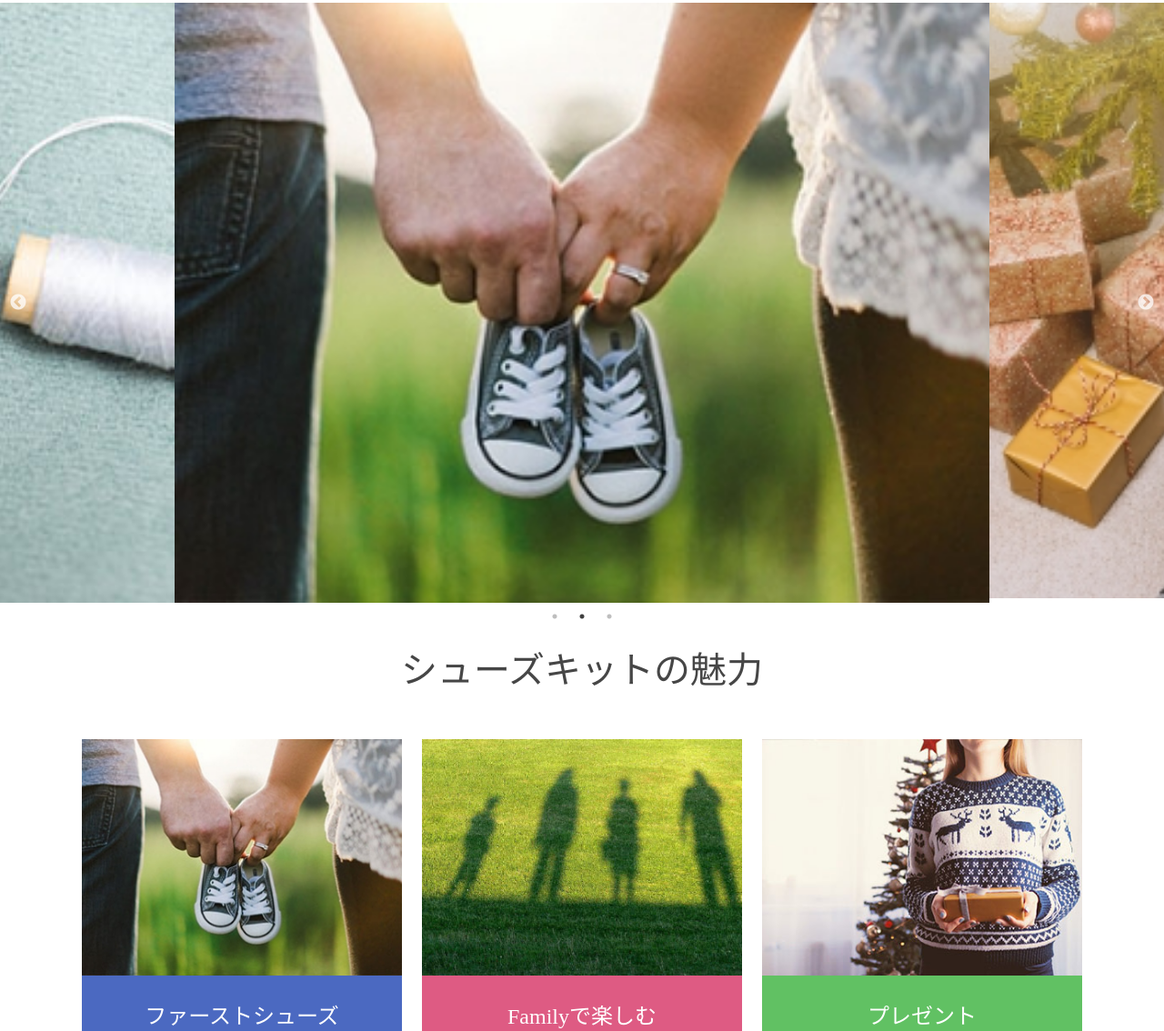
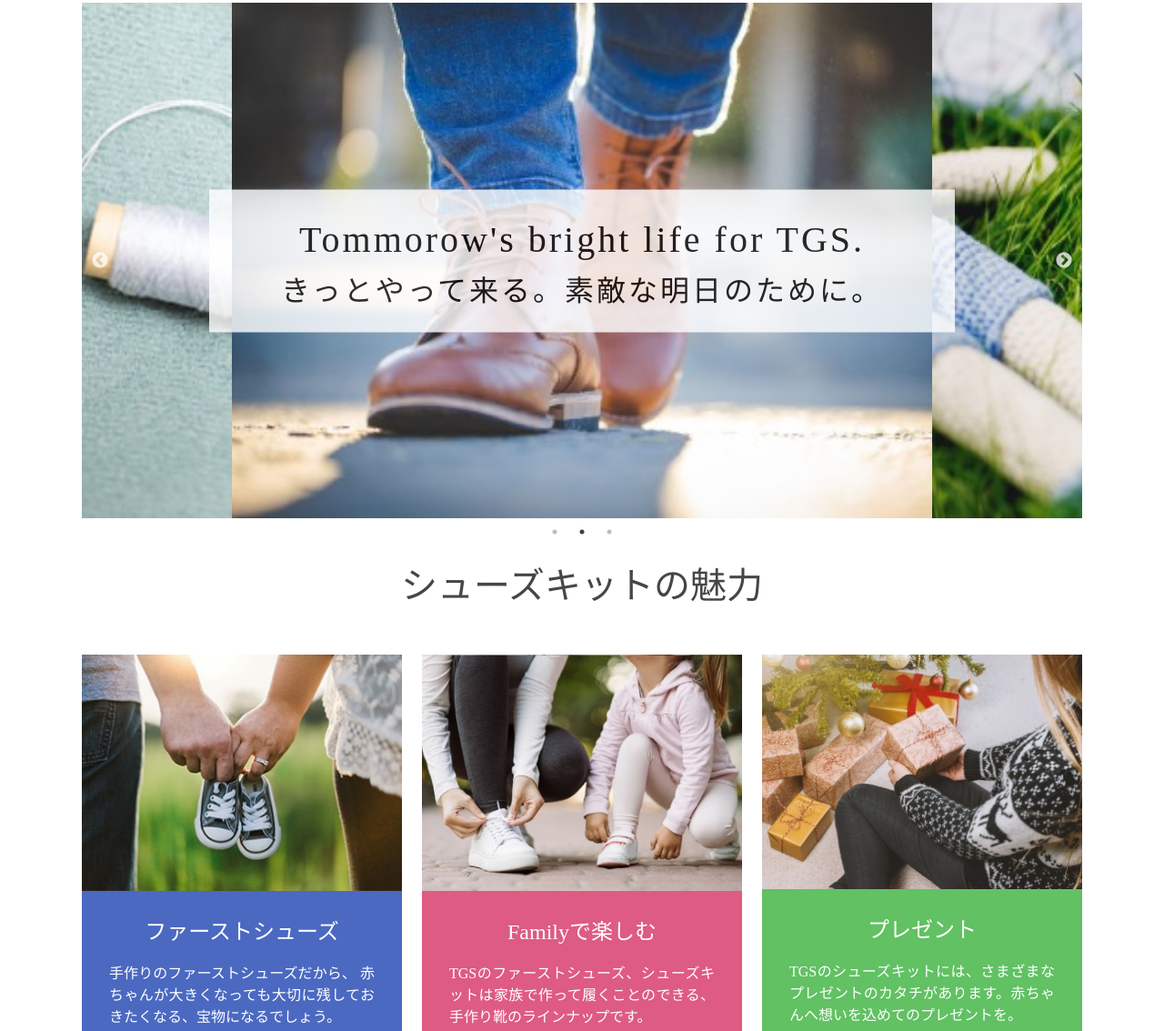
Before and after one commit to lemonade1204/lp_self2, a plain HTML site: page index.html in a window 1280 px wide. Shown: the part 84-1218 px from the top of the page at 91% size. Drawn offline with nearby package versions, Linux system fonts and the light colour scheme; files whose address does not match are found by name.

Commit message:
Update index.html

```diff
--- a/index.html
+++ b/index.html
@@ -56,13 +56,24 @@
         <span></span>
       </div>
     </header>
-
-    <div id="mainslide">
-      <ul class="slick01">
-        <li><img src="images/img_2.jpg" alt="" /></li>
-        <li><img src="images/img_3.jpg" alt="" /></li>
-        <li><img src="images/img_5.jpg" alt="" /></li>
-      </ul>
+    <div id="mainbox">
+      <div id="mainslide">
+        <ul class="slick01">
+          <li>
+            <img src="images/img_2.jpg" alt="シューズキットの魅力1" />
+          </li>
+          <li>
+            <img src="images/img_9.jpg" alt="シューズキットの魅力2" />
+          </li>
+          <li>
+            <img src="images/img_10.jpg" alt="シューズキットの魅力3" />
+          </li>
+        </ul>
+      </div>
+      <div class="maincopy">
+        <p>Tommorow's bright life for TGS.</p>
+        <p2>きっとやって来る。素敵な明日のために。</p2>
+      </div>
     </div>
 
     <div id="main">
@@ -71,7 +82,7 @@
         <div class="flex-contaner">
           <div class="box first">
             <div class="image1">
-              <img src="images/img_3.jpg" alt="" />
+              <img src="images/img_3.jpg" alt="ファーストシューズ画像" />
             </div>
             <h3>ファーストシューズ</h3>
             <p>
@@ -81,7 +92,7 @@
           </div>
           <div class="box second">
             <div class="image1">
-              <img src="images/img_7.jpg" alt="" />
+              <img src="images/img_11.jpg" alt="Familyで楽しむ画像" />
             </div>
             <h3>Familyで楽しむ</h3>
             <p>
@@ -90,7 +101,7 @@
           </div>
           <div class="box third">
             <div class="image1">
-              <img src="images/img_6.jpg" alt="" />
+              <img src="images/img_5.jpg" alt="プレゼント画像" />
             </div>
             <h3>プレゼント</h3>
             <p>
@@ -130,7 +141,7 @@
       <div id="caption" class="wrapper1400">
         <div class="color-swatch">
           <div class="image3">
-            <img src="images/mainvisula3.jpg" alt="" />
+            <img src="images/mainvisual4.jpg" alt="" />
           </div>
           <div class="flex-contaner3">
             <div class="caption-box first">
```
